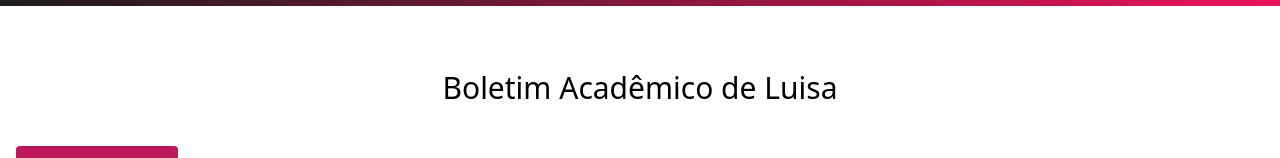
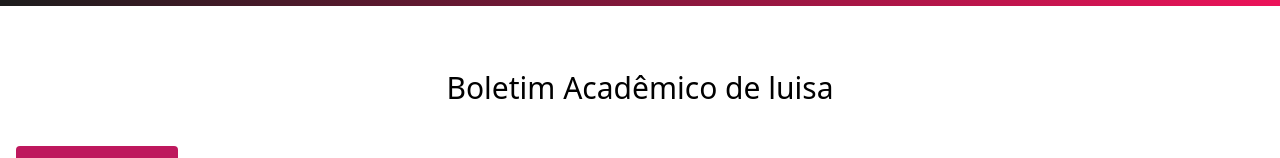
Before and after one commit to gabimezze/CP6-Portfolio, a Next.js app in the folder cp3/: page /pages/lu in a window 1280 px wide. Shown: the part 122-280 px from the top of the page. Built offline with nearby package versions, Linux system fonts and the light colour scheme.

Commit message:
criando uma const com o nome do integrante para facilitar o codigo

```diff
--- a/cp3/src/app/pages/lu/page.tsx
+++ b/cp3/src/app/pages/lu/page.tsx
@@ -1,10 +1,12 @@
 import Table from '../../../components/Table/Table';
 
 export default function Boletim() {
+  const integrante = "luisa";
+
   return (
     <div>
-      <h1 className=" text-3xl mt-16 font-mediu text-center mb-6">Boletim Acadêmico de Luisa</h1>
-      <Table />
+      <h1 className="text-3xl mt-16 font-medium text-center mb-6">Boletim Acadêmico de {integrante}</h1>
+      <Table integrante={integrante}/>
     </div>
   );
 }
```
